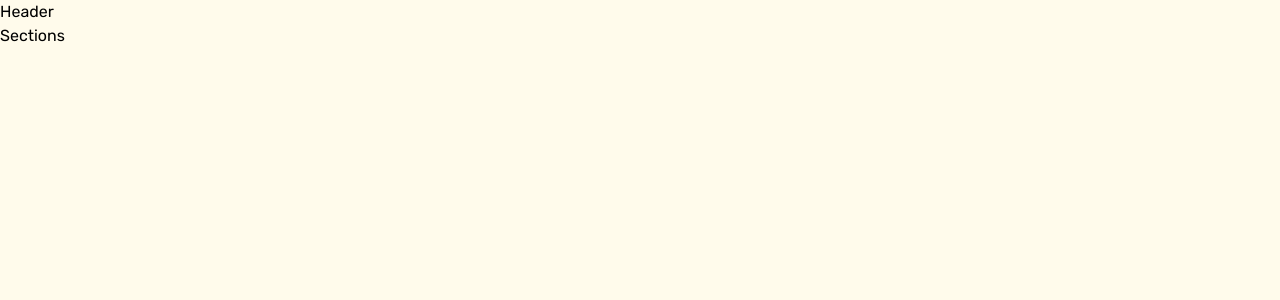
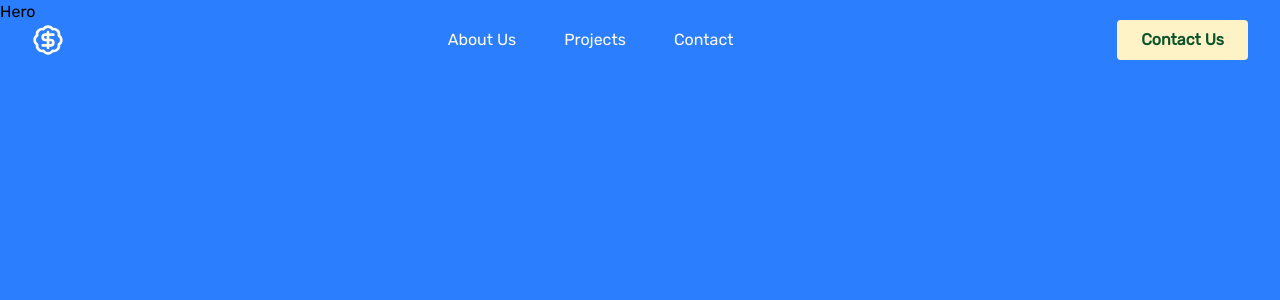
Before and after one commit to AsifHossain22/interior-design-react-spa, a React (Vite) app: page / in a window 1280 px wide. Shown: the top 300 px of the page. Built offline with nearby package versions, Linux system fonts and the light colour scheme; a web font is replaced by a local one.

Commit message:
Created Header Section

```diff
--- a/index.html
+++ b/index.html
@@ -2,7 +2,7 @@
 <html lang="en">
   <head>
     <meta charset="UTF-8" />
-    <link rel="icon" type="image/svg+xml" href="/vite.svg" />
+    <link rel="icon" type="image/svg+xml" href="" />
     <meta name="viewport" content="width=device-width, initial-scale=1.0" />
     <title>Interior Design - Single Page Application</title>
   </head>
--- a/src/App.jsx
+++ b/src/App.jsx
@@ -1,4 +1,5 @@
 import Header from "./components/Header";
+import Hero from "./sections/Hero";
 
 const App = () => {
   return (
@@ -9,7 +10,7 @@ const App = () => {
       {/* Main */}
       <main id="main-content" className="max-w-8xl mx-auto">
         {/* Sections */}
-        Sections
+        <Hero />
       </main>
 
       {/* Footer */}
--- a/src/components/Header.jsx
+++ b/src/components/Header.jsx
@@ -1,7 +1,67 @@
-import React from "react";
+import { BadgeDollarSign, Menu } from "lucide-react";
+import React, { useEffect, useState } from "react";
+import { href } from "react-router-dom";
 
 const Header = () => {
-  return <div>Header</div>;
+  // ScrollState
+  const [isScrolled, setIsScrolled] = useState(false);
+
+  //   MobileMenuState
+  const [isMenuOpen, setIsMenuOpen] = useState(false);
+
+  useEffect(() => {
+    const handleScroll = () => {
+      setIsScrolled(window.scrollY > 10);
+    };
+    window.addEventListener("scroll", handleScroll);
+
+    return () => window.removeEventListener("scroll", handleScroll);
+  }, []);
+
+  //   NavLinks
+  const navLinkks = [
+    { name: "About Us", href: "#" },
+    { name: "Projects", href: "#" },
+    { name: "Contact", href: "#" },
+  ];
+
+  return (
+    <>
+      <header
+        className={`fixed w-full top-0 left-0 text-amber-50 z-999 transition-all duration-500 py-5 ${isScrolled ? "bg-zinc-800/80 backdrop-blur-md " : "bg-transparent"}`}
+      >
+        <div className="px-4 lg:px-8 2xl:px-40 flex items-center justify-between">
+          {/* Logo */}
+          <BadgeDollarSign className="size-8 " />
+
+          {/* DesktopNavbar */}
+          <div className="lg:flex items-center gap-8 lg:gap-12 hidden">
+            {navLinkks.map((link) => (
+              <a
+                key={link.name}
+                href={link.href}
+                className="hover:-translate-y-1 hover:underline underline-offset-8 cursor-pointer transition-all duration-300 2xl:text-lg ease-in text-amber-50"
+              >
+                {link.name}
+              </a>
+            ))}
+          </div>
+
+          {/* DesktopContact */}
+          <button className="p-2 px-6 cursor-pointer rounded-sm hidden lg:flex font-semibold bg-amber-100 text-green-900 hover:bg-white transition-colors">
+            Contact Us
+          </button>
+
+          {/* MobileMenuButton */}
+          <button className="lg:hidden p-2">
+            <Menu className="size-10" />
+          </button>
+        </div>
+      </header>
+
+      {/* MobileNavbar */}
+    </>
+  );
 };
 
 export default Header;
--- /dev/null
+++ b/src/sections/Hero.jsx
@@ -0,0 +1,7 @@
+import React from "react";
+
+const Hero = () => {
+  return <section className="w-full min-h-screen bg-blue-500">Hero</section>;
+};
+
+export default Hero;
```
